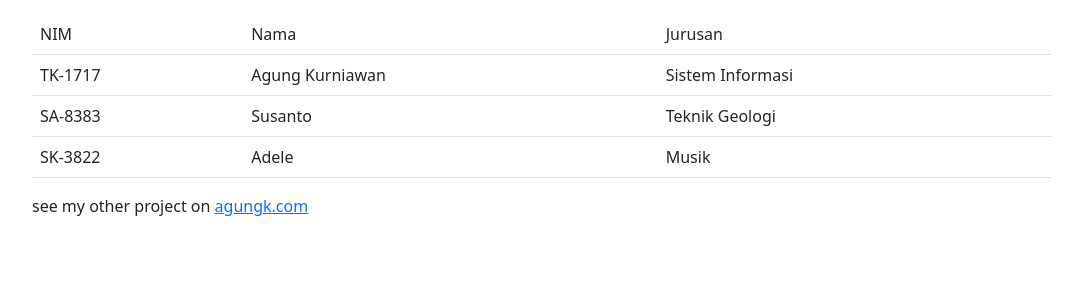
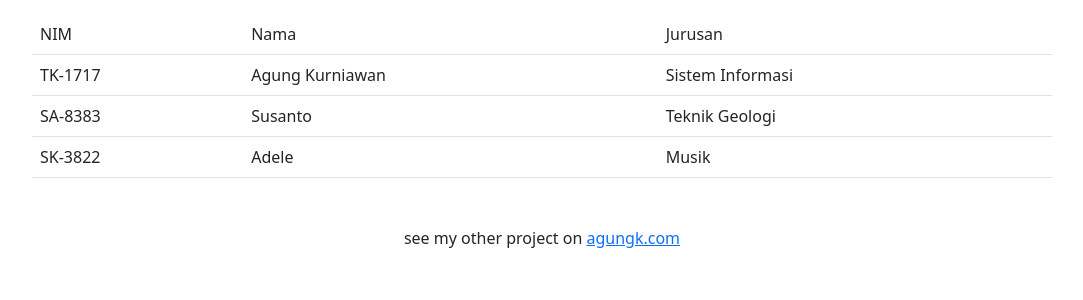
Before and after one commit to agung037/sdbf, a Flask app: page / in a window 1280 px wide. Shown: the part 330-630 px from the top of the page, without its empty margins (98-1181 px from the left). Run offline with Flask 2, Linux system fonts and the light colour scheme; data comes from the database, SQL or seed files in the repository.

Commit message:
fix footer

```diff
--- a/templates/index.html
+++ b/templates/index.html
@@ -42,7 +42,7 @@
                 </tbody>
             </table>
 
-            <div>
+            <div class="text-center mt-5">
                 <p>see my other project on <a href="http://agungk.com">agungk.com</a></p>
             </div>
         </div>
```
